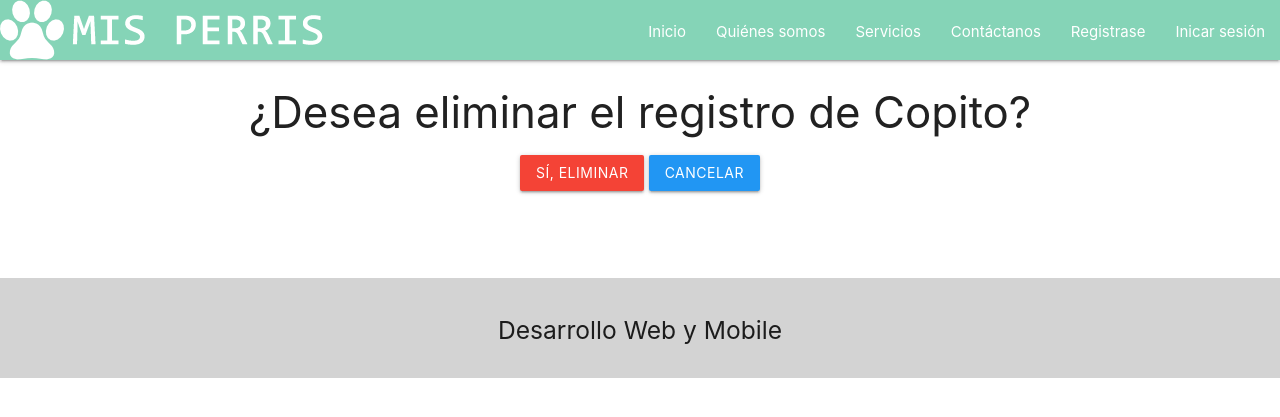
After one commit to Riaven/MisPerrisParcial2, a Django app: template misperris/templates/rescatado/rescatado_delete.html in a window 1280 px wide. The commit adds this page. Shown: the top 417 px of the page. Run offline with Django 3.2, Linux system fonts and the light colour scheme; the template is opened without the code that fills it: values that come from a table or form of the project are taken from there, others are empty; data comes from the database, SQL or seed files in the repository; both versions use the stored data as it was after the commit; parts of the project's set-up code (start-up, migrations or seed data) failed here and were passed over; some libraries are stand-ins or nearby versions.

Commit message:
Eliminar y modificar completos

```diff
--- a/misperris/apps/rescatado/urls.py
+++ b/misperris/apps/rescatado/urls.py
@@ -1,8 +1,10 @@
 from django.conf.urls import url, include
-from apps.rescatado.views import index, rescatado_view, rescatado_list
+from apps.rescatado.views import index, rescatado_view, rescatado_list, rescatado_edit, rescatado_delete
 
 urlpatterns = [
     url(r'^$', index, name='index'),
     url(r'^nuevo$', rescatado_view, name='rescatado_crear'),
     url(r'^listar$', rescatado_list, name='rescatado_listar'),
+    url(r'^editar/(?P<id_rescatado>\d+)/$', rescatado_edit, name='rescatado_editar'),
+    url(r'^eliminar/(?P<id_rescatado>\d+)/$', rescatado_delete, name='rescatado_eliminar'),
 ]
--- /dev/null
+++ b/misperris/templates/rescatado/rescatado_delete.html
@@ -0,0 +1,20 @@
+{% extends 'base/base.html' %}
+{% load staticfiles %}
+{% load materializecss %}
+
+{% block content %}
+<div class="container">
+    <div class="row center">
+        <form method="post">
+            {% csrf_token %}
+            <h3>¿Desea eliminar el registro de {{ rescatado.nombre }}?</h3>
+
+            <button class="btn waves-effect waves-light red" type="submit">Sí, eliminar</button>
+            <a class="btn waves-effect waves-light blue" href="{% url 'rescatado_listar' %}">Cancelar</a>
+        </form>
+
+    </div>
+   <br><br><br>
+  </div>
+
+{% endblock %}
--- a/misperris/templates/rescatado/rescatado_form.html
+++ b/misperris/templates/rescatado/rescatado_form.html
@@ -22,7 +22,7 @@
         {{ form.descripcion|materializecss:'s6' }}
         {{ form.fotografia|materializecss:'s6' }}
         {{ form.raza|materializecss:'s6' }}
-        {{ form.raza|materializecss:'s6' }}
+        {{ form.estado|materializecss:'s6' }}
 
         <div class="row center">
             <button class="btn waves-effect waves-light" type="submit" name="action">Guardar
--- a/misperris/templates/rescatado/rescatado_list.html
+++ b/misperris/templates/rescatado/rescatado_list.html
@@ -29,6 +29,8 @@
             <br><br>
             {{ rescatado.estado }}
 
+            <a class="btn waves-effect waves-light green" href="{% url 'rescatado_editar' rescatado.id %}">Editar</a>
+            <a class="btn waves-effect waves-light red" href="{% url 'rescatado_eliminar' rescatado.id %}">Eliminar</a>
         </div>
 
 
```
Also changed, not shown: misperris/apps/rescatado/views.py (+19 -0 lines), misperris/db.sqlite3.
